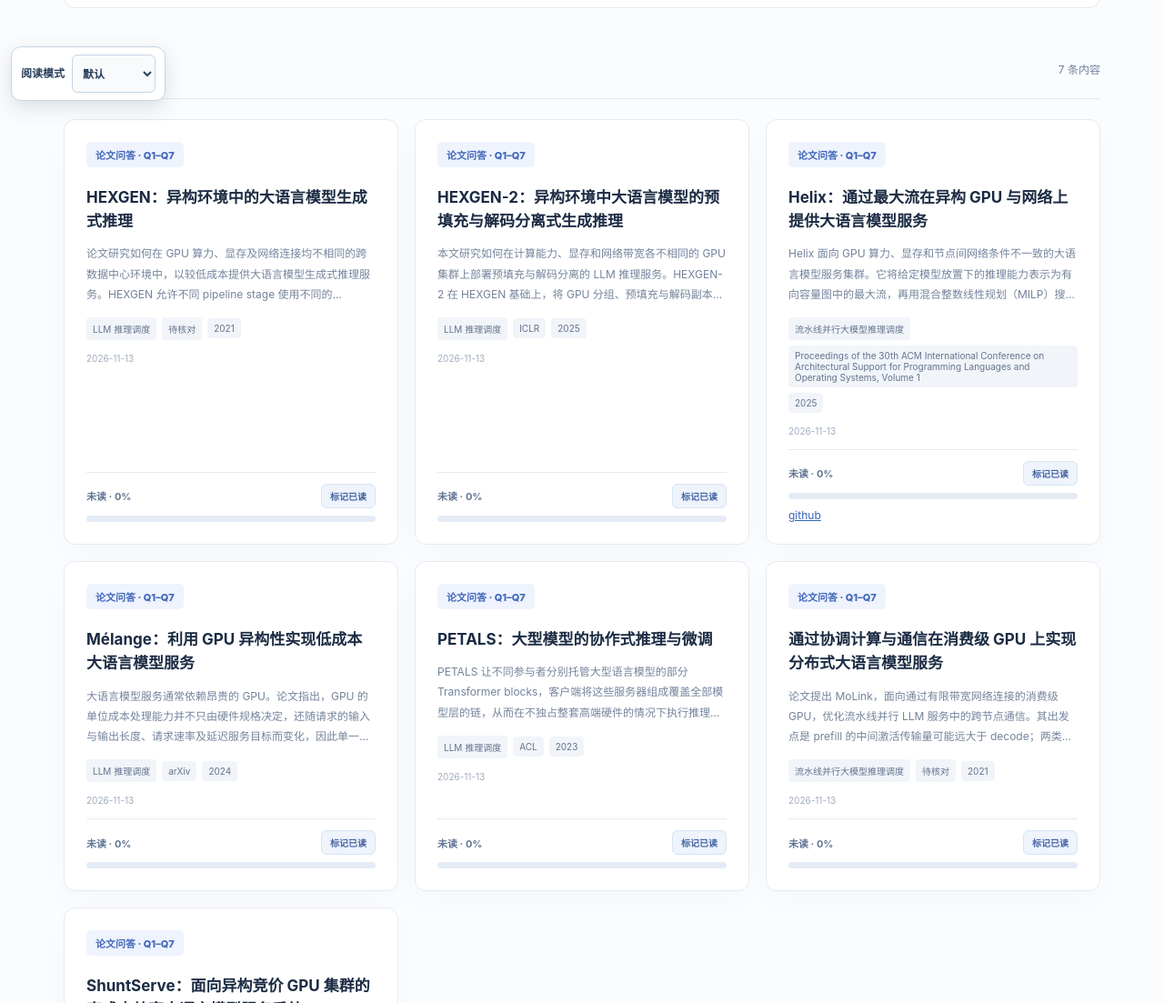
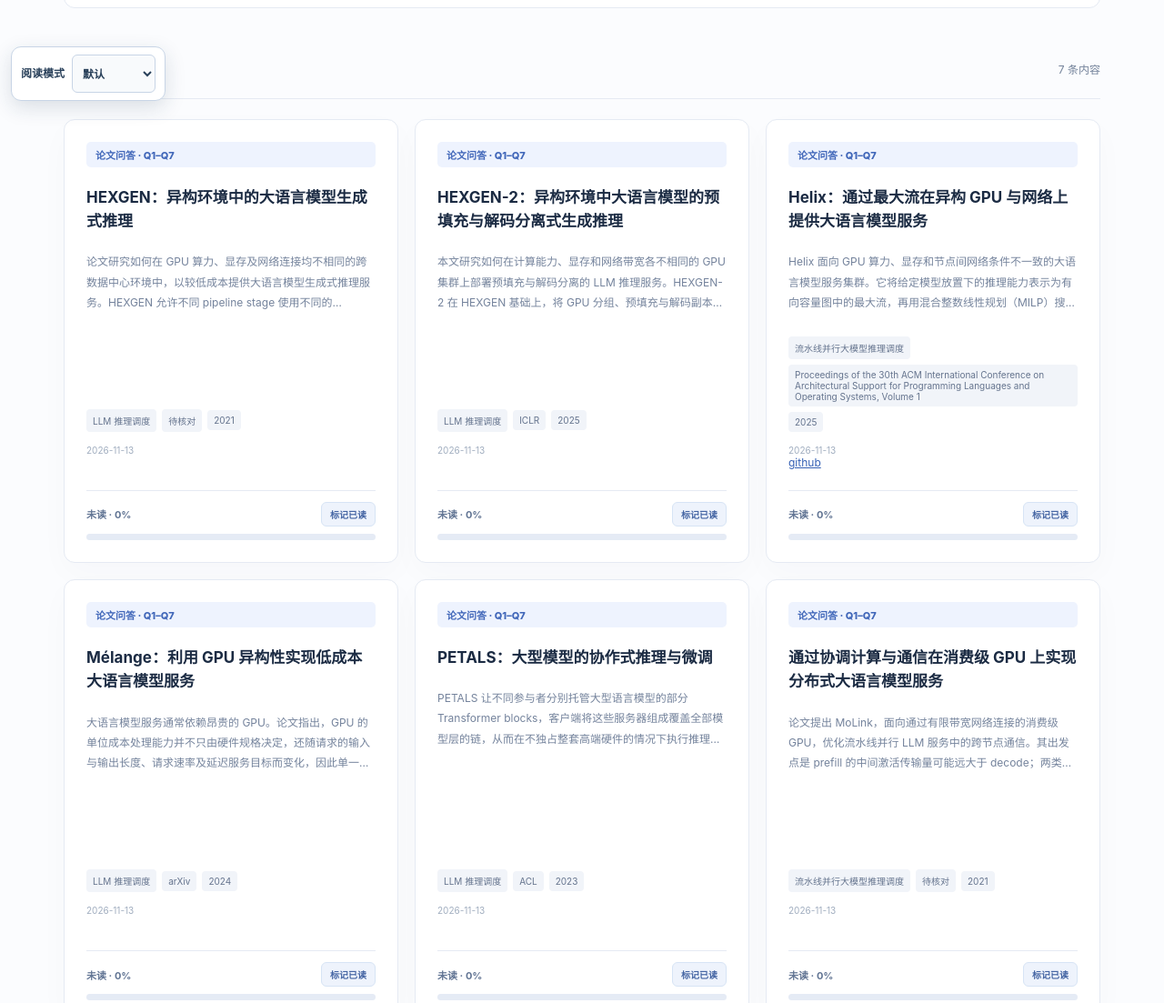
Before and after one commit to lpdcyl/gh-pages, a plain HTML site: page index.html in a window 1280 px wide. Shown: the part 677-1780 px from the top of the page at 91% size. Drawn offline with Linux system fonts and the light colour scheme.

Commit message:
Publish Panda knowledge library

```diff
--- a/assets/pages.css
+++ b/assets/pages.css
@@ -61,3 +61,14 @@ html[data-theme=night] .panda-reading-toolbar,html[data-theme=night] .panda-card
 html[data-theme=night] .panda-progress-track {background:#3d5261;}
 html[data-theme=night] .panda-card-progress-label,html[data-theme=night] .panda-reading-toolbar-status {color:#c5d5e3;}
 @media(max-width:600px){.panda-reading-toolbar{flex-wrap:wrap;}.panda-reading-toolbar-actions{width:100%;}}
+
+/* V17 · aligned public card footers regardless of title length and GitHub URL. */
+.cards {align-items:stretch;grid-auto-rows:1fr;}
+.cards>.card {height:100%;min-width:0;display:flex;flex-direction:column;}
+.cards .card-link {display:flex;flex-direction:column;flex:1 1 auto;min-height:0;}
+.cards .tags {margin-top:auto;padding-top:14px;}
+.cards .card-external {height:38px;min-height:38px;display:flex;align-items:center;flex-shrink:0;}
+.cards .card-external .github {margin:0;}
+.cards .panda-card-progress {margin-top:0;}
+.cards .tag {max-width:100%;overflow:hidden;text-overflow:ellipsis;overflow-wrap:anywhere;}
+@media(max-width:530px){.cards{grid-auto-rows:auto;}}
--- a/assets/pages.js
+++ b/assets/pages.js
@@ -86,11 +86,13 @@
       .filter(Boolean).forEach(s=>tags.append(el('span','tag',s)));
     a.append(tags, el('div','date',(row.updated_at || '').slice(0,10)));
     card.append(a);
-    if (window.PandaReadingProgress) card.append(window.PandaReadingProgress.card(row.type,row.id));
+    const external=el('div','card-external');
     if (safeGitHub(row.github_url)) {
       const gh = link(row.github_url, 'github', 'github');
-      gh.target = '_blank'; gh.rel = 'noopener noreferrer'; card.append(gh);
+      gh.target = '_blank'; gh.rel = 'noopener noreferrer'; external.append(gh);
     }
+    card.append(external);
+    if (window.PandaReadingProgress) card.append(window.PandaReadingProgress.card(row.type,row.id));
     return card;
   }
   function optionList(id, values, allLabel) {
```
Also changed, not shown: 3 other files.
